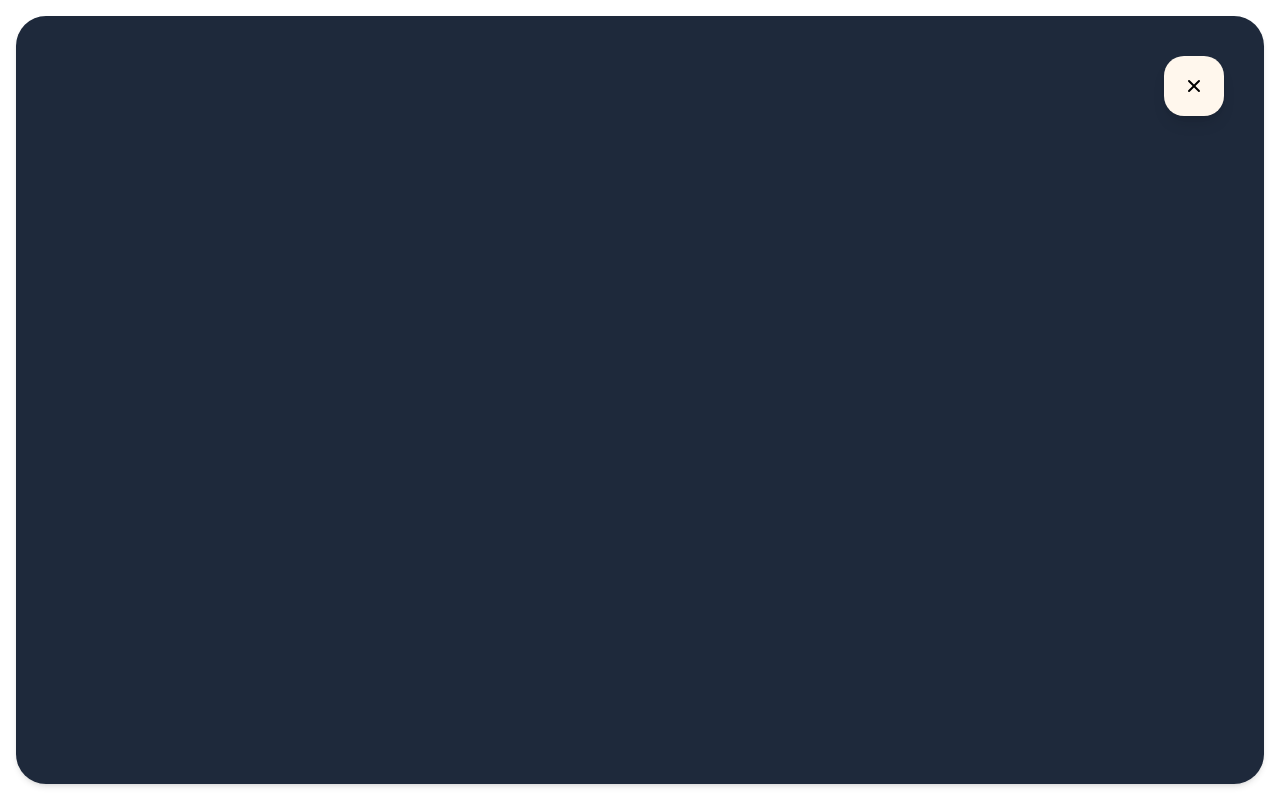
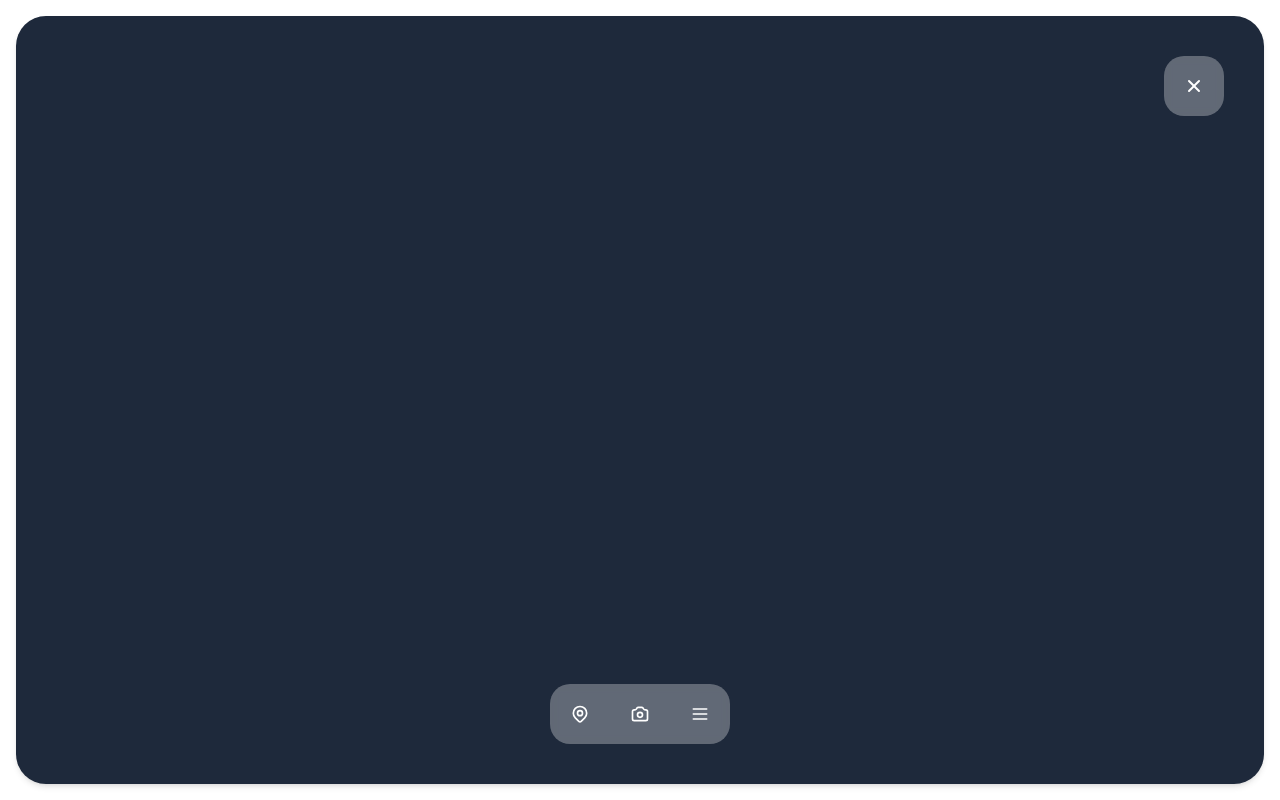
Before and after one commit to kaiuerlichs/svelteTailwindDemo, a Svelte app: page / in a window 1280 px wide. Both pictures are taken after a click on the button "Launch Model Viewer". Built offline with nearby package versions, Linux system fonts and the light colour scheme.

Commit message:
Some changes

```diff
--- a/src/App.svelte
+++ b/src/App.svelte
@@ -22,4 +22,19 @@
 	@tailwind base;
 	@tailwind components;
 	@tailwind utilities;
+
+	.backdrop-blur {
+  		backdrop-filter: blur(8px);
+	}
+	.backdrop-blur-sm {
+  		backdrop-filter: blur(4px);
+	}
+	.backdrop-blur-md {
+  		backdrop-filter: blur(12px);
+	}
+	.inset-center {
+		position: absolute;
+		left: 50%;
+		transform: translateX(-50%);
+	}
 </style>
--- a/src/components/ModelView.svelte
+++ b/src/components/ModelView.svelte
@@ -18,18 +18,26 @@
         frameborder="0"
         class="absolute h-full w-full"
     />
-    <div class="absolute top-10 right-10 bg-orange-50 rounded-[20px] p-5 shadow-lg" on:click={clickHandler}>
-        <svg
-            xmlns="http://www.w3.org/2000/svg"
-            class="h-5 w-5"
-            viewBox="0 0 20 20"
-            fill="currentColor"
-        >
-            <path
-                fill-rule="evenodd"
-                d="M4.293 4.293a1 1 0 011.414 0L10 8.586l4.293-4.293a1 1 0 111.414 1.414L11.414 10l4.293 4.293a1 1 0 01-1.414 1.414L10 11.414l-4.293 4.293a1 1 0 01-1.414-1.414L8.586 10 4.293 5.707a1 1 0 010-1.414z"
-                clip-rule="evenodd"
-            />
+    <div class="absolute top-10 right-10 backdrop-blur-sm bg-white/30 text-white rounded-[20px] z-20" on:click={clickHandler}>
+        <svg xmlns="http://www.w3.org/2000/svg" class="h-5 w-5 m-5" viewBox="0 0 20 20" fill="currentColor">
+            <path fill-rule="evenodd" d="M4.293 4.293a1 1 0 011.414 0L10 8.586l4.293-4.293a1 1 0 111.414 1.414L11.414 10l4.293 4.293a1 1 0 01-1.414 1.414L10 11.414l-4.293 4.293a1 1 0 01-1.414-1.414L8.586 10 4.293 5.707a1 1 0 010-1.414z" clip-rule="evenodd"/>
         </svg>
     </div>
+    <div class="absolute bottom-10 inset-center align-middle backdrop-blur-sm bg-white/30 text-white rounded-[20px] z-20 grid grid-cols-3">
+        <div>
+            <svg xmlns="http://www.w3.org/2000/svg" class="h-5 w-5 m-5" fill="none" viewBox="0 0 24 24" stroke="currentColor">
+                <path stroke-linecap="round" stroke-linejoin="round" stroke-width="2" d="M17.657 16.657L13.414 20.9a1.998 1.998 0 01-2.827 0l-4.244-4.243a8 8 0 1111.314 0z" />
+                <path stroke-linecap="round" stroke-linejoin="round" stroke-width="2" d="M15 11a3 3 0 11-6 0 3 3 0 016 0z" />
+              </svg>
+        </div>
+        <svg xmlns="http://www.w3.org/2000/svg" class="h-5 w-5 m-5" fill="none" viewBox="0 0 24 24" stroke="currentColor">
+            <path stroke-linecap="round" stroke-linejoin="round" stroke-width="2" d="M3 9a2 2 0 012-2h.93a2 2 0 001.664-.89l.812-1.22A2 2 0 0110.07 4h3.86a2 2 0 011.664.89l.812 1.22A2 2 0 0018.07 7H19a2 2 0 012 2v9a2 2 0 01-2 2H5a2 2 0 01-2-2V9z" />
+            <path stroke-linecap="round" stroke-linejoin="round" stroke-width="2" d="M15 13a3 3 0 11-6 0 3 3 0 016 0z" />
+        </svg>
+        <div>
+            <svg xmlns="http://www.w3.org/2000/svg" class="h-5 w-5 m-5" fill="none" viewBox="0 0 24 24" stroke="currentColor">
+                <path stroke-linecap="round" stroke-linejoin="round" stroke-width="2" d="M4 6h16M4 12h16M4 18h16" />
+              </svg>
+        </div>
+    </div>
 </div>
```
